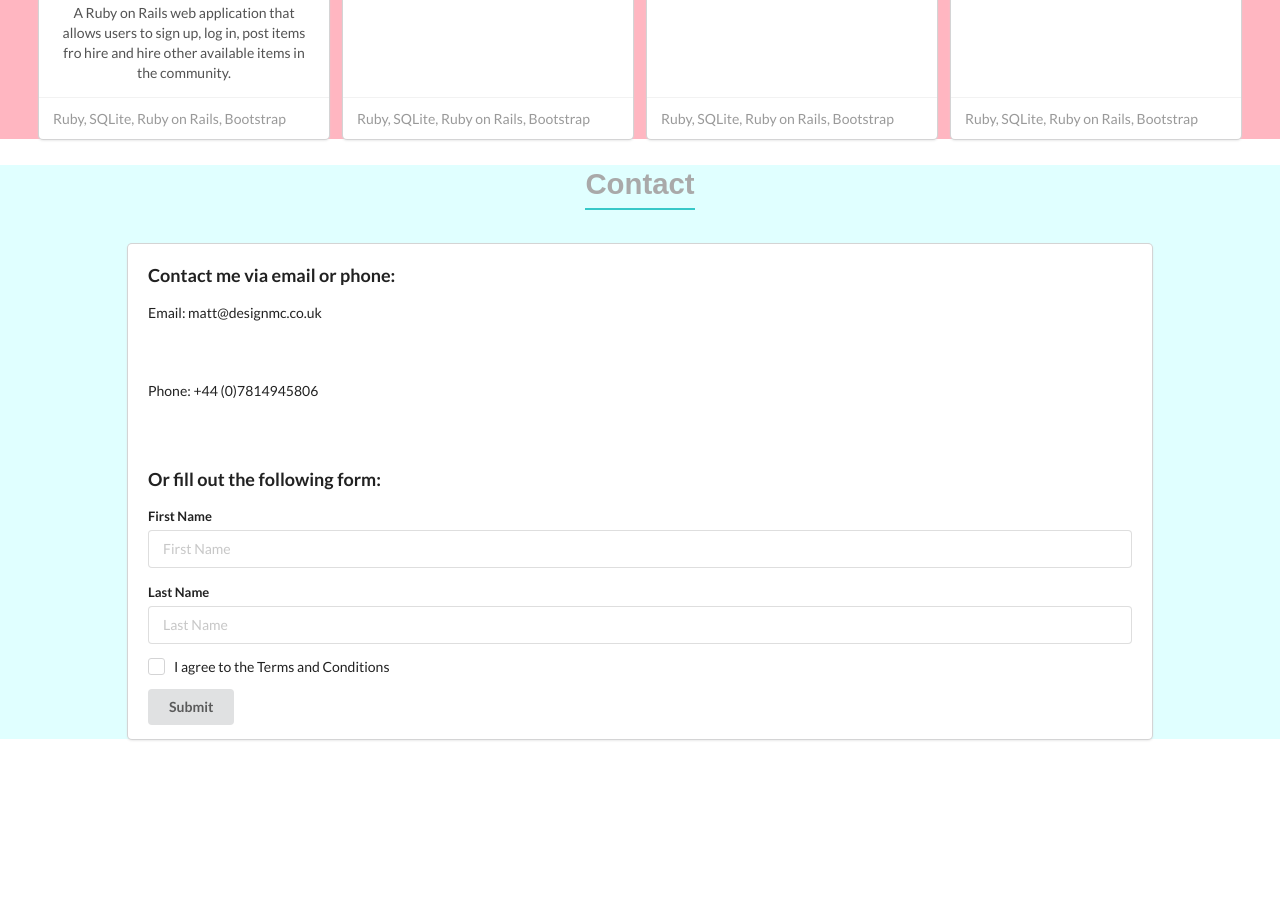
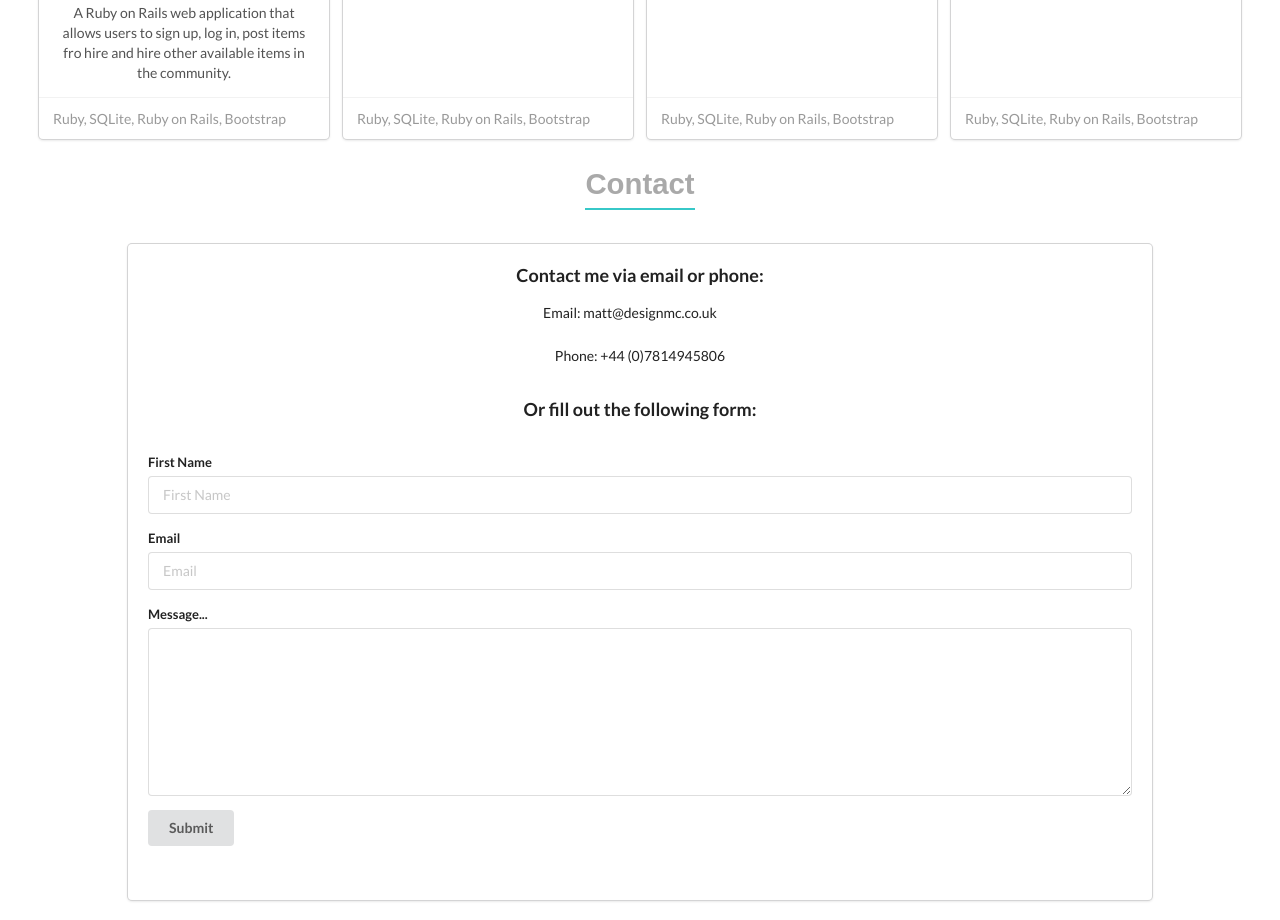
Before and after one commit to matthew-collins1991/portfolio, a plain HTML site: page index.html in a window 1280 px wide. Shown: the part 1094-2014 px from the top of the page. Before the commit the page ends 1853 px from the top, so only its background shows below. Drawn offline with nearby package versions, Linux system fonts and the light colour scheme.

Commit message:
centralised contact form

```diff
--- a/index.css
+++ b/index.css
@@ -57,21 +57,13 @@
     padding-top: 20px;
 }
 
-.header-background{
-    background-color: lightgray;
-}
+body {
+    background: lightgrey;
+  }
 
-.about-background{
-    background-color: lightgoldenrodyellow;
-}
-
-.projects-background{
-    background-color: lightpink;
-}
-
-.contact-background{
-    background-color: lightcyan;
-}
+  footer {
+    background-size: cover;
+  }
 
 #avatar{
     width: 100%;
@@ -86,6 +78,22 @@
  margin-bottom: 20px;
 }
 
+.contact-details{
+    display: block;
+    text-align: center;
+    padding-bottom: 30px;
+}
+
+p[class='email']{
+    padding-right: 20px;
+    padding-bottom: 5px;
+}
+
+p[class='phone']{
+    padding-bottom: 5px;
+}
+
+
 p{
     font-weight: 400;
     line-height: 24px !important;
--- a/index.html
+++ b/index.html
@@ -101,33 +101,31 @@
           <h1 id="title">Contact</h1>
         </div>
         <div class="ui card centered" id="about-me">
-          <div id="contact">
-            <div id="contact-form">
+          <div id="contact" >
+            <div id="contact-form" >
+            <div class="contact-details">
               <h3>Contact me via email or phone:</h3>
-              <p>Email: matt@designmc.co.uk</p>
-              <p>Phone: +44 (0)7814945806</p>
+              <p class='email'>Email: matt@designmc.co.uk</p>
+              <p class='phone'>Phone: +44 (0)7814945806</p>
+
               <h3>Or fill out the following form:</h3>
-
-              <form class="ui form">
+            </div>
+              <form class="ui form" action="mailto:matt@designmc.co.uk" method="post" enctype="text/plain">
                 <div class="field">
-                  <label>First Name</label>
-                  <input
-                    type="text"
-                    name="first-name"
-                    placeholder="First Name"
-                  />
+                        <label>First Name</label>
+                        <input type="text" name="first-name" placeholder="First Name">
                 </div>
                 <div class="field">
-                  <label>Last Name</label>
-                  <input type="text" name="last-name" placeholder="Last Name" />
-                </div>
-                <div class="field">
-                  <div class="ui checkbox">
-                    <input type="checkbox" tabindex="0" class="hidden" />
-                    <label>I agree to the Terms and Conditions</label>
-                  </div>
-                </div>
-                <button class="ui button" type="submit">Submit</button>
+                        <label>Email</label>
+                        <input type="email" name="email" placeholder="Email">
+                      </div>
+                      <div class="field">
+                            <label>Message...</label>
+                            <textarea></textarea>
+                    </div>
+                <p>
+                        <button class="ui button" type="submit">Submit</button>
+                </p>
               </form>
             </div>
           </div>
```
